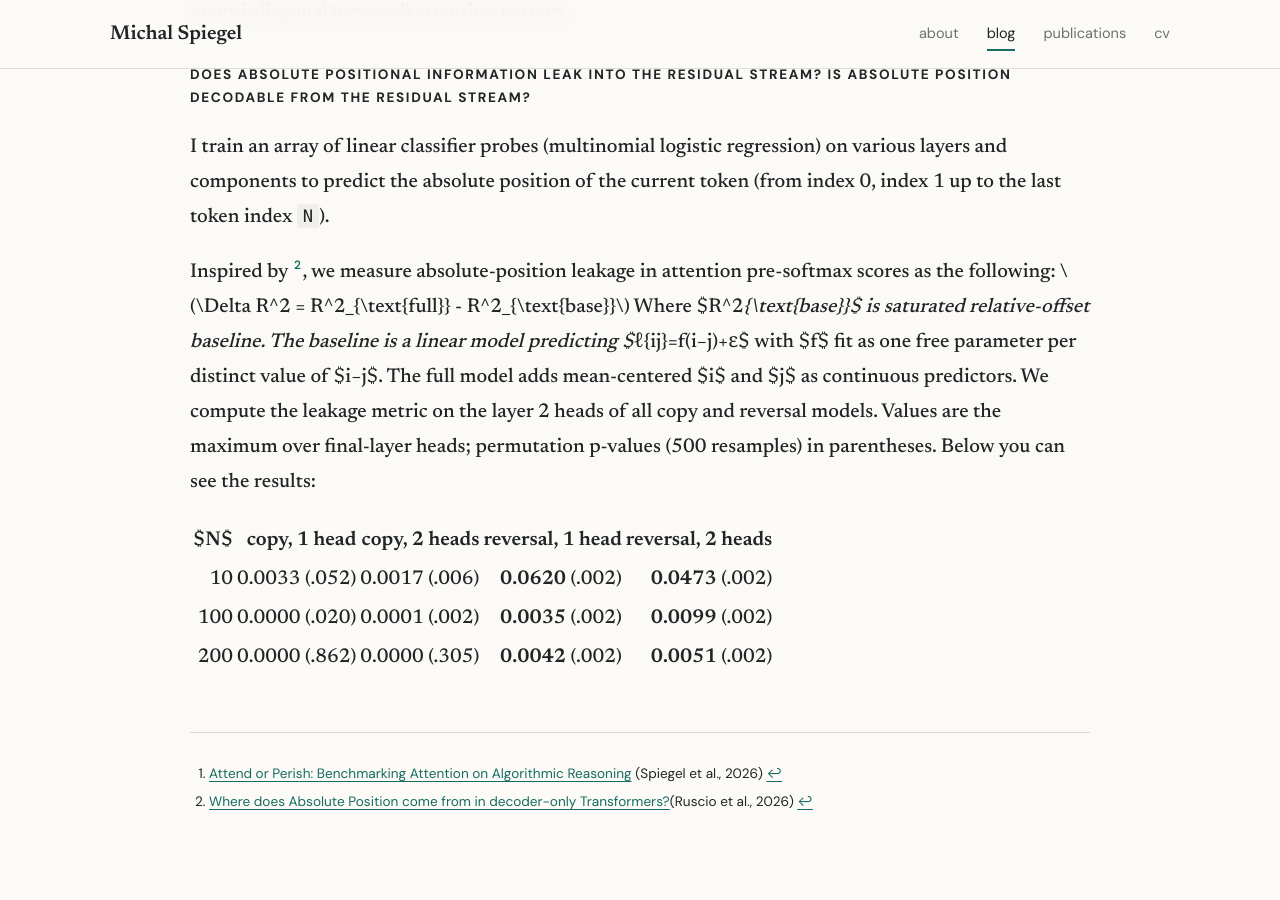
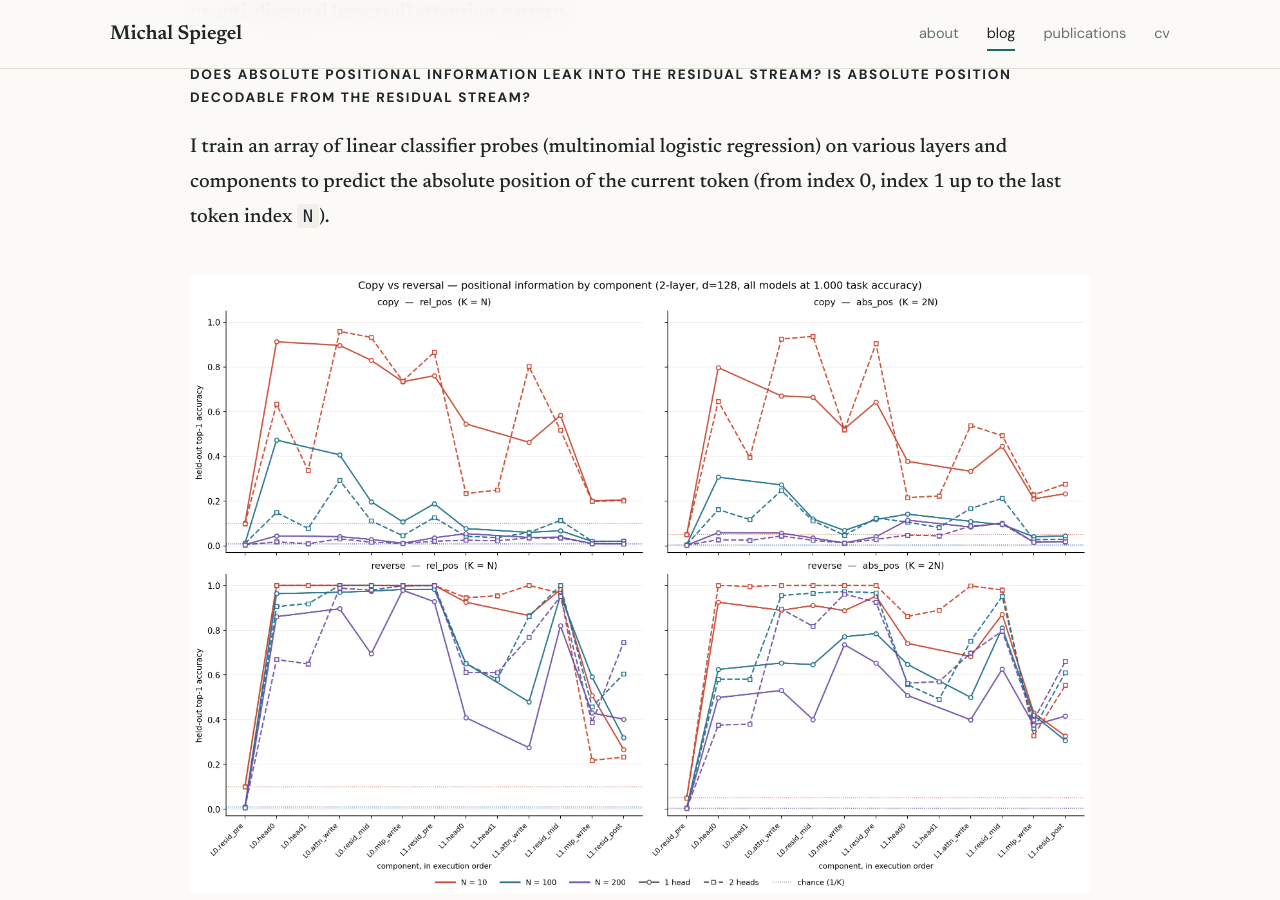
Before and after one commit to michalspiegel/michalspiegel.github.io, a Jekyll site: the page built from _posts/2026-11-02-rope-reversal.md, in a window 1280 px wide and 900 px high, scrolled down 5120 px. Built offline with Jekyll 4.4.1, drawn with Linux system fonts in a browser that asks for light colours.

Commit message:
Sync posts from vault (81916fe)

```diff
--- a/_posts/2026-11-02-rope-reversal.md
+++ b/_posts/2026-11-02-rope-reversal.md
@@ -55,6 +55,7 @@ All of the trained models copy models and all the 2-layer reversal models fit th
 ### Does absolute positional information leak into the residual stream? Is absolute position decodable from the residual stream?
 I train an array of linear classifier probes (multinomial logistic regression) on various layers and components to predict the absolute position of the current token (from index 0, index 1 up to the last token index `N`).
 
+![](/assets/images/task_contrast.png)
 
 Inspired by [^2], we measure absolute-position leakage in attention pre-softmax scores as the following:
 $$\Delta R^2 = R^2_{\text{full}} - R^2_{\text{base}}$$
```
Also changed, not shown: assets/images/task_contrast.png (added).
